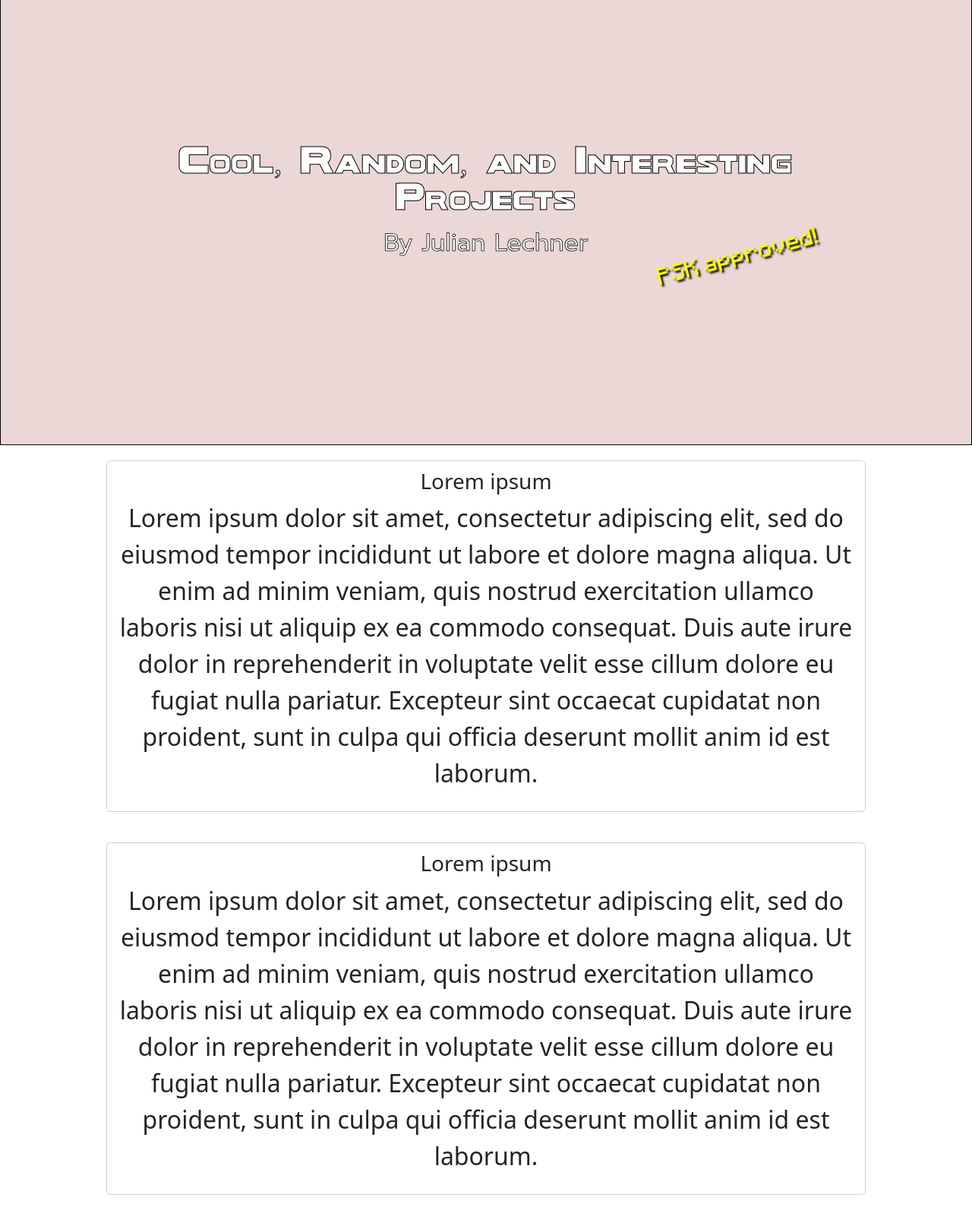
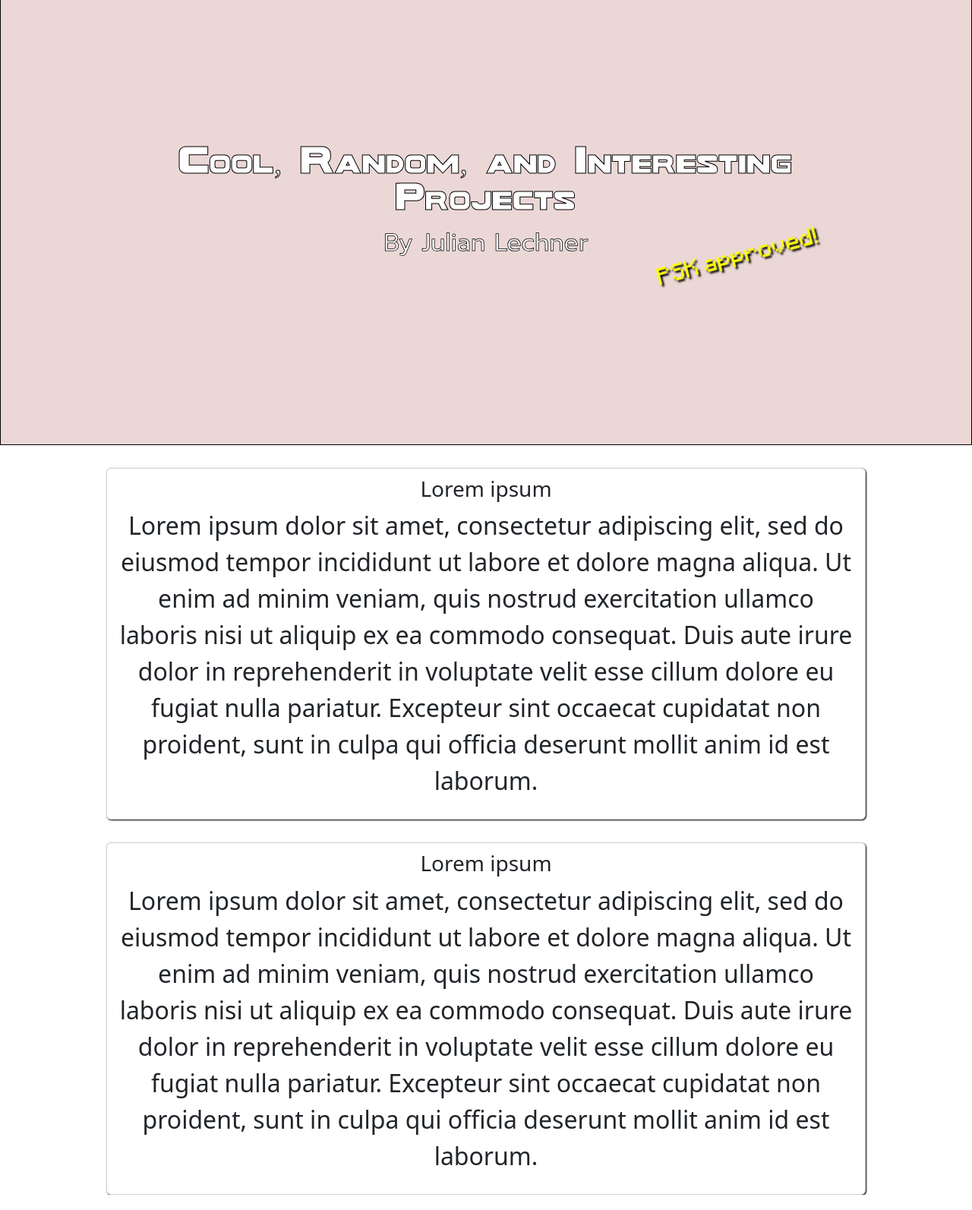
Before and after one commit to jll38/cool_random_webpages, a Flask app: page / in a window 1280 px wide. Shown: the part 88-1681 px from the top of the page at 76% size. Run offline with Flask 2, Linux system fonts and the light colour scheme; some libraries are stand-ins or nearby versions.

Commit message:
media queries

```diff
--- a/static/css/mediaQuery.css
+++ b/static/css/mediaQuery.css
@@ -11,6 +11,9 @@
         margin:auto;
         width: 600px;
         font-size:200%;
+        margin-top:40px;
+        max-height:400px;
+        overflow:scroll;
     }
 
 
@@ -72,8 +75,8 @@
         margin:auto;
         width: 1000px;
         font-size:200%;
-        margin-top:20px;
-        margin-bottom:20px;
+        margin-top:30px;
+
     }
 
 }
--- a/static/css/style.css
+++ b/static/css/style.css
@@ -10,6 +10,7 @@ header {
 }
 .card{
     border-radius:90%;
+    box-shadow: black 1px 1px 2px;
 }
 
 .vertical-center {
```
